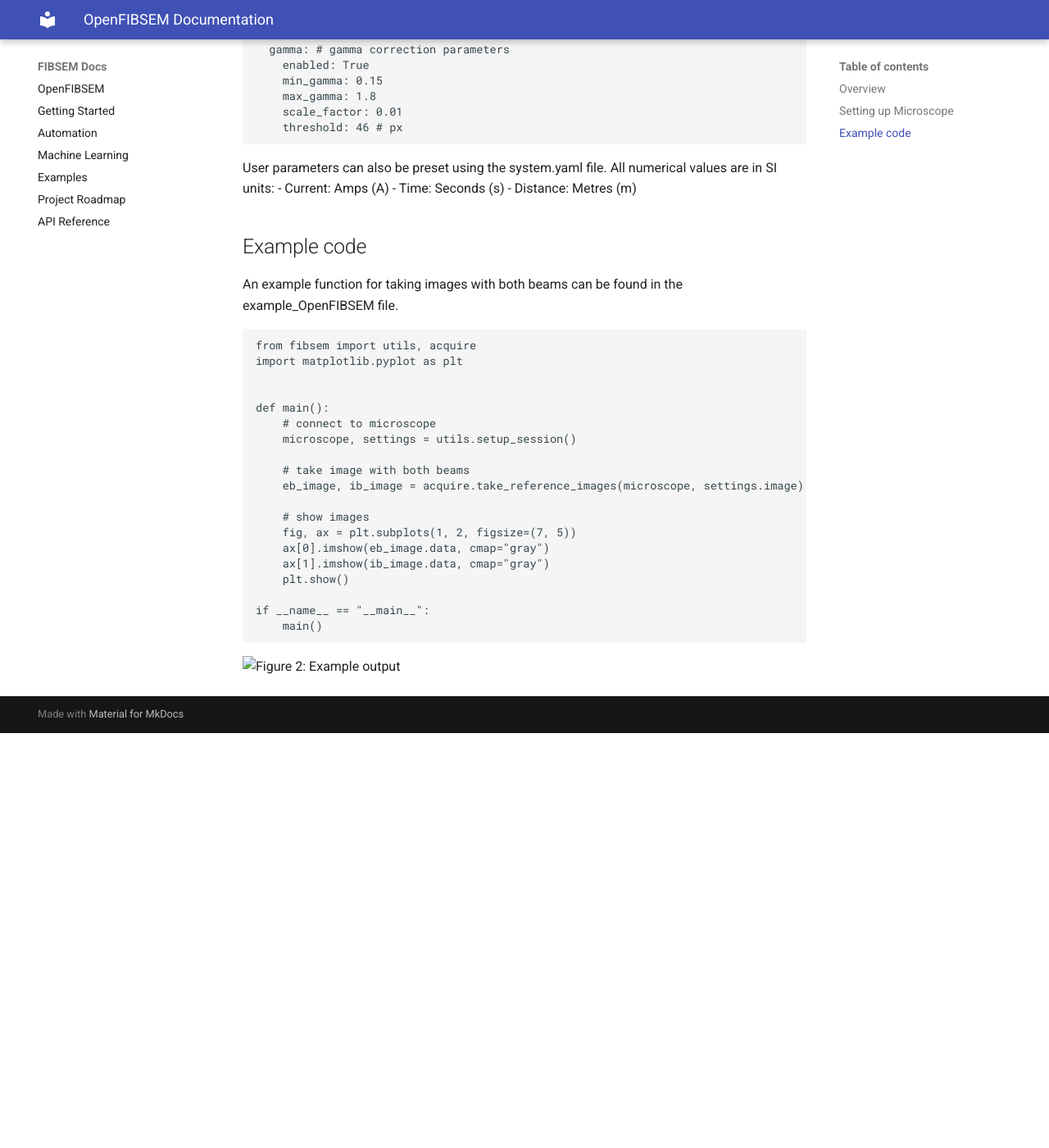
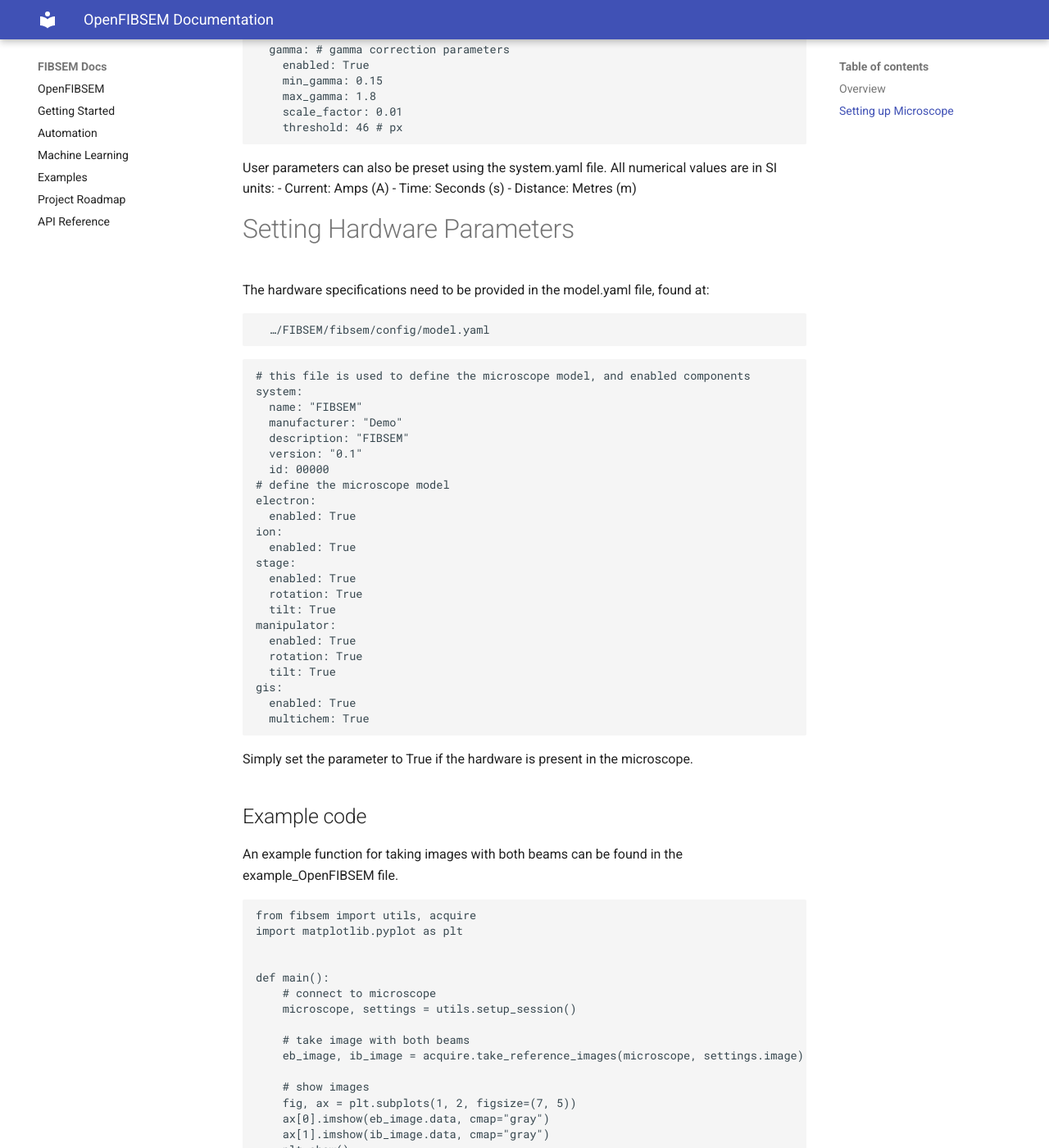
Before and after one commit to DeMarcoLab/fibsem, an MkDocs documentation site: the page built from docs/doc_v2.md, in a window 1280 px wide and 1400 px high, scrolled down 2015 px. Shown: the whole window at 82% size. Built offline with MkDocs 1.6.1 and Material for MkDocs 9.7.7, drawn with Linux system fonts in a browser that asks for light colours; before the commit the page ends 2909 px from its top, so only the background shows below that.

Commit message:
doc_v2.md

````diff
--- a/docs/doc_v2.md
+++ b/docs/doc_v2.md
@@ -89,6 +89,39 @@
 - Time: Seconds (s)
 - Distance: Metres (m)
 
+# Setting Hardware Parameters
+
+The hardware specifications need to be provided in the model.yaml file, found at:
+
+      …/FIBSEM/fibsem/config/model.yaml
+
+```yaml
+# this file is used to define the microscope model, and enabled components
+system:
+  name: "FIBSEM"
+  manufacturer: "Demo"
+  description: "FIBSEM"
+  version: "0.1"
+  id: 00000
+# define the microscope model
+electron:
+  enabled: True
+ion:
+  enabled: True
+stage:
+  enabled: True
+  rotation: True
+  tilt: True
+manipulator:
+  enabled: True
+  rotation: True
+  tilt: True
+gis:
+  enabled: True
+  multichem: True
+```
+Simply set the parameter to True if the hardware is present in the microscope.
+
 ## Example code
 An example function for taking images with both beams can be found in the example_OpenFIBSEM file.
 
````
